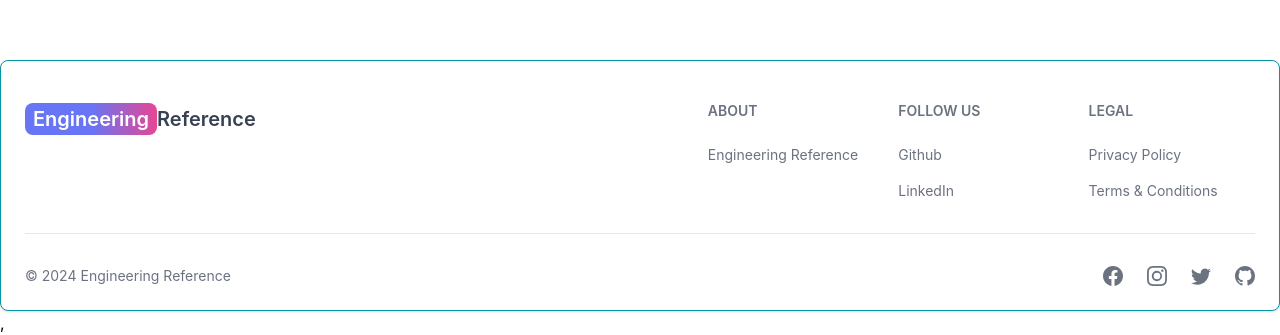
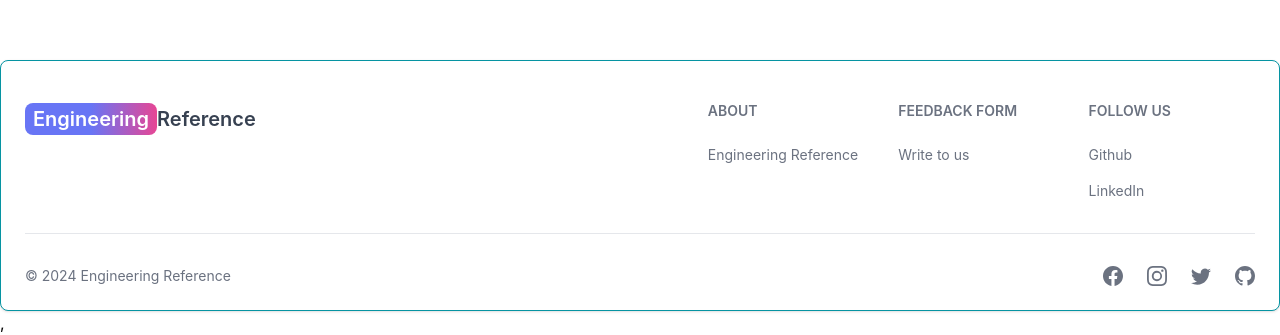
Before and after one commit to rajsingho3/The-CS-Corner, a React (Vite) app in the folder client/: page /post/1 in a window 1280 px wide. Shown: the part 816-1151 px from the top of the page. Built offline with nearby package versions, Linux system fonts and the light colour scheme; no server answers.

Commit message:
footer update

```diff
--- a/client/src/components/Footer.jsx
+++ b/client/src/components/Footer.jsx
@@ -32,6 +32,18 @@ export default function FooterCom() {
               </Footer.LinkGroup>
             </div>
             <div>
+              <Footer.Title title='Feedback Form' />
+              <Footer.LinkGroup>
+                <Footer.Link
+                  href='https://rajsingh.notion.site/132b96f536f6808ea440fe275ba16348?pvs=105'
+                  target='_blank'
+                  rel='noopener noreferrer'
+                >
+                  Write to us
+                </Footer.Link>
+              </Footer.LinkGroup>
+            </div>
+            <div>
               <Footer.Title title='Follow us' />
               <Footer.LinkGroup col>
                 <Footer.Link
@@ -44,13 +56,7 @@ export default function FooterCom() {
                 <Footer.Link href='#'>LinkedIn</Footer.Link>
               </Footer.LinkGroup>
             </div>
-            <div>
-              <Footer.Title title='Legal' />
-              <Footer.LinkGroup col>
-                <Footer.Link href='#'>Privacy Policy</Footer.Link>
-                <Footer.Link href='#'>Terms &amp; Conditions</Footer.Link>
-              </Footer.LinkGroup>
-            </div>
+
           </div>
         </div>
         <Footer.Divider />
```
